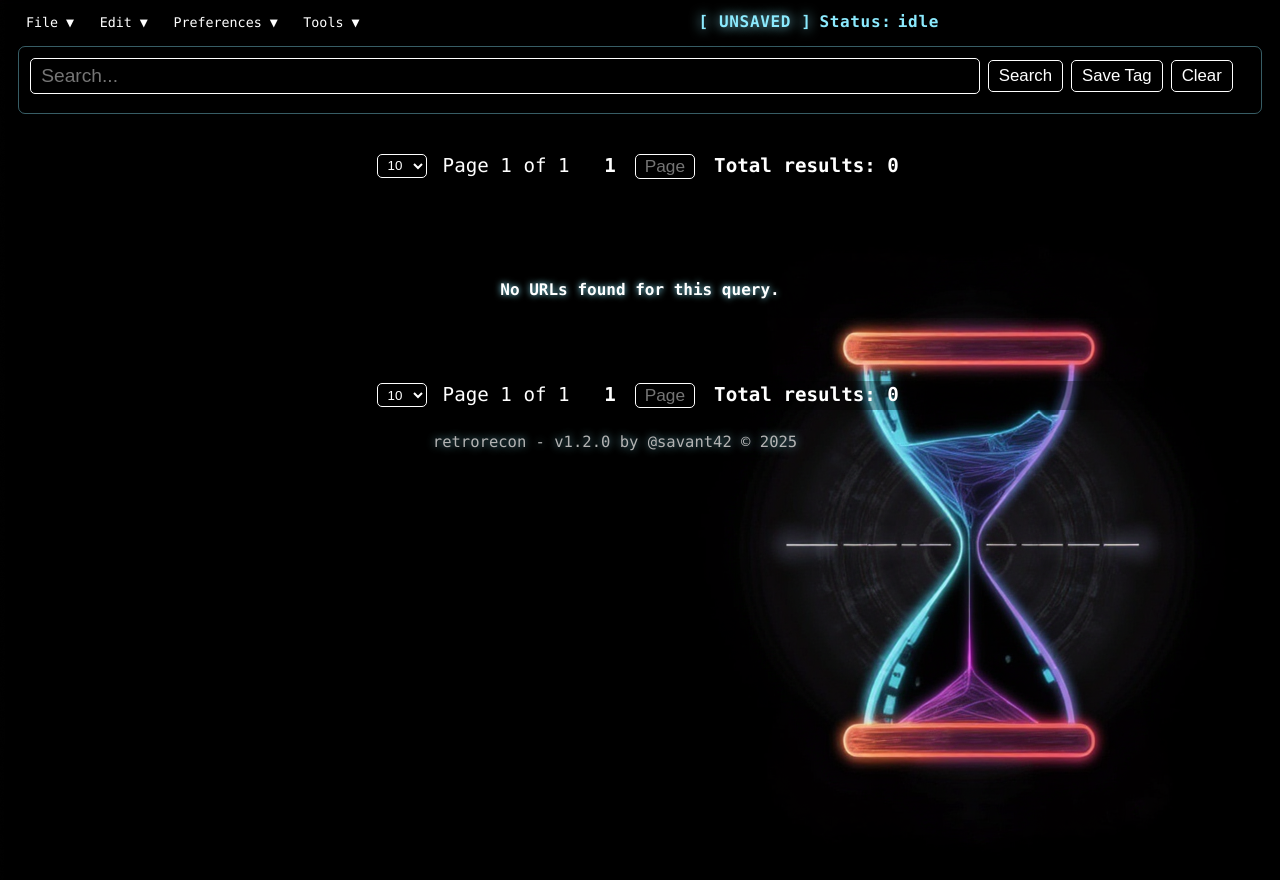
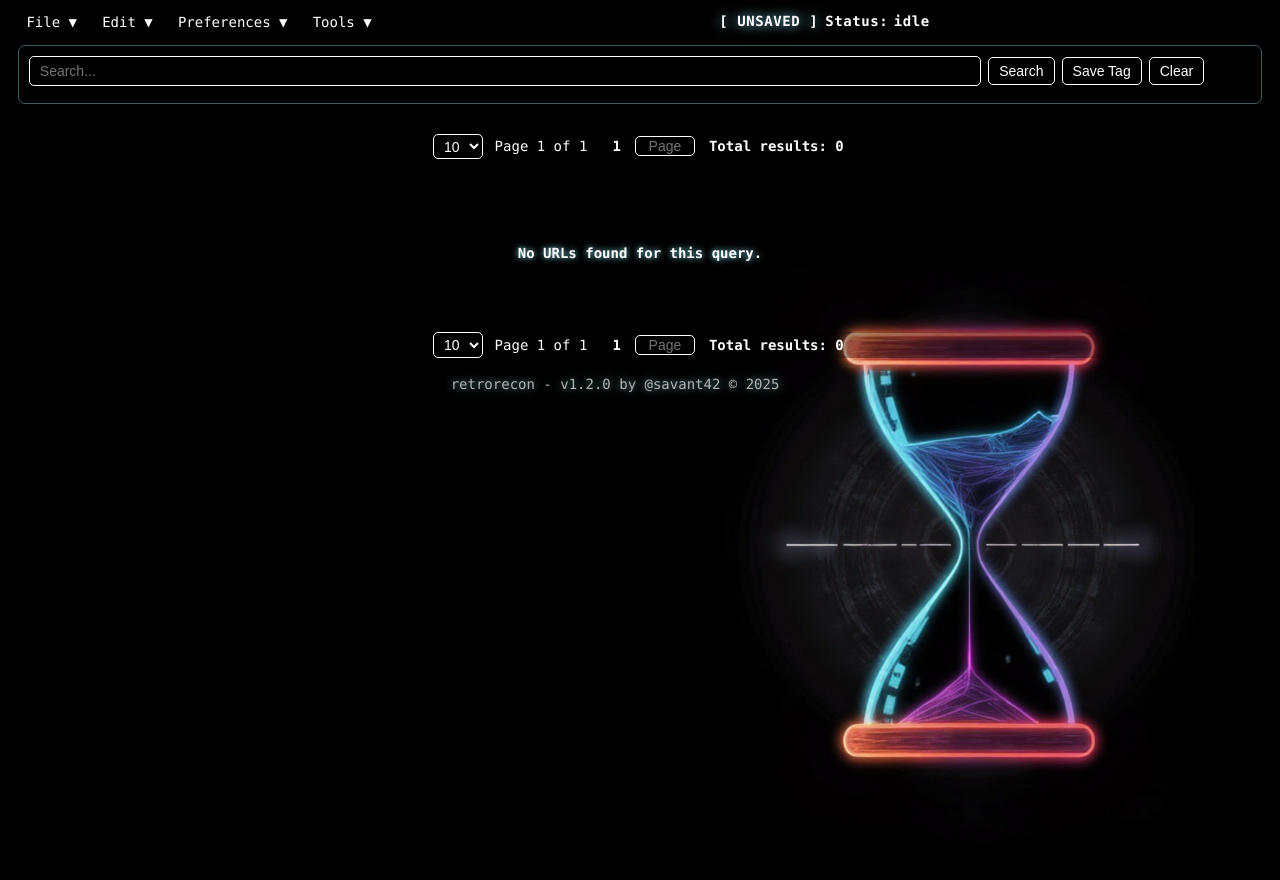
Before and after one commit to thesavant42/retrorecon, a Flask app: page / in a window 1280 px wide. After the commit the page ends 775 px from the top, so only its background shows below. Run offline with Flask 2, Linux system fonts and the light colour scheme; data that the repository does not hold is empty; some libraries are stand-ins or nearby versions.

Commit message:
Make all text white and 14px

```diff
--- a/static/base.css
+++ b/static/base.css
@@ -167,12 +167,18 @@
   background: var(--bg-color) url("/static/img/background.jpg") no-repeat center center fixed;
   background-size: cover;
   font-family: var(--font-main);
-  font-size: 1em;
+  font-size: 14px;
   margin: 0;
   min-height: 100vh;
   padding: 0 0 4em 0;
-  color: var(--fg-color); /* Slightly softer text color for readability */
+  color: #ffffff;
   line-height: 1.5;
+}
+
+/* Force all text to white 14px */
+.retrorecon-root * {
+  color: #ffffff !important;
+  font-size: 14px !important;
 }
 
 /* Main header style */
```
